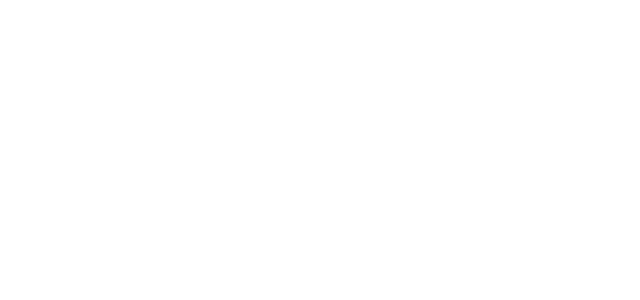
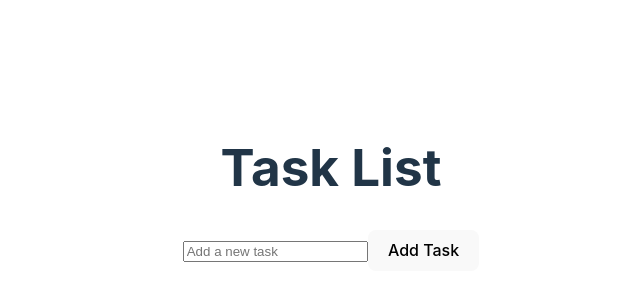
Before and after one commit to tokryr/activity-tracker, a React (Vite) app: page / in a window 1280 px wide. Shown: the part 204-504 px from the top of the page, without its empty margins (309-949 px from the left). Built offline with nearby package versions, Linux system fonts and the light colour scheme.

Commit message:
create tasklist component

```diff
--- a/src/App.tsx
+++ b/src/App.tsx
@@ -1,14 +1,20 @@
 import { useState } from 'react'
-import reactLogo from './assets/react.svg'
-import viteLogo from '/vite.svg'
 import './App.css'
+import TaskList from './components/TaskList';
+
 
 function App() {
+  const [tasks, setTasks] = useState<Task[]>([]);
+
+  const onUpdateTasks = (updatedTasks: Task[]) => {
+    setTasks(updatedTasks);
+  };
   const [count, setCount] = useState(0)
 
   return (
     <>
 
+      <TaskList tasks={tasks} onUpdateTasks={onUpdateTasks}></TaskList>
     </>
   )
 }
--- /dev/null
+++ b/src/components/TaskList.tsx
@@ -0,0 +1,79 @@
+import { useState } from 'react';
+
+interface TaskListProps {
+    tasks: Task[];
+    onUpdateTasks: (tasks: Task[]) => void;
+}
+
+const TaskList = ({
+    tasks,
+    onUpdateTasks
+}: TaskListProps) => {
+    const [newTaskText, setNewTaskText] = useState('');
+
+    const handleAddTask = () => {
+        if (newTaskText.trim() === '') return;
+        const newTask: Task = {
+            id: Date.now(),
+            text: newTaskText,
+            isActive: false,
+            isCompleted: false,
+            totalTime: 0,
+        };
+        onUpdateTasks([...tasks, newTask]);
+        setNewTaskText('');
+    };
+
+    const handleSetActive = (id: number) => {
+        const updatedTasks = tasks.map(task => ({
+            ...task,
+            isActive: task.id === id ? !task.isActive : false,  // Only allow one active task at a time
+            isCompleted: task.isCompleted
+        }));
+        onUpdateTasks(updatedTasks);
+    };
+
+    const handleCompleteTask = (id: number) => {
+        const updatedTasks = tasks.map(task =>
+            task.id === id ? { ...task, isCompleted: true, isActive: false } : task
+        );
+        onUpdateTasks(updatedTasks);
+    };
+
+    const handleDeleteTask = (id: number) => {
+        onUpdateTasks(tasks.filter(task => task.id !== id));
+    };
+
+    return (
+        <div>
+            <h1>Task List</h1>
+            <input
+                type="text"
+                value={newTaskText}
+                onChange={(e) => setNewTaskText(e.target.value)}
+                placeholder="Add a new task"
+            />
+            <button onClick={handleAddTask}>Add Task</button>
+            <ul>
+                {tasks.map(task => (
+                    <li key={task.id}>
+                        <span style={{ textDecoration: task.isCompleted ? 'line-through' : 'none', fontWeight: task.isActive ? 'bold' : 'normal' }}>
+                            {task.text}
+                        </span>
+                        <button onClick={() => handleSetActive(task.id)}>
+                            {task.isActive ? 'Set Inactive' : 'Set Active'}
+                        </button>
+                        <button onClick={() => handleCompleteTask(task.id)} disabled={task.isCompleted}>
+                            Complete
+                        </button>
+                        <button onClick={() => handleDeleteTask(task.id)}>
+                            Delete
+                        </button>
+                    </li>
+                ))}
+            </ul>
+        </div>
+    );
+};
+
+export default TaskList;
```
Also changed, not shown: src/types.d.ts (added, +7 -0 lines).
